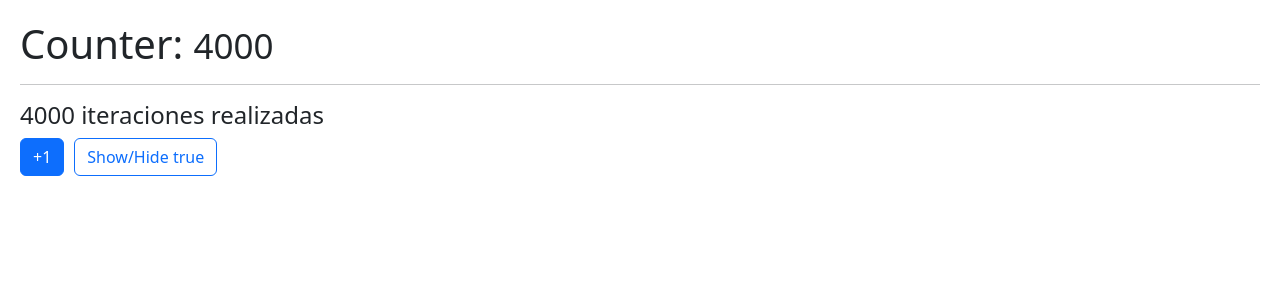
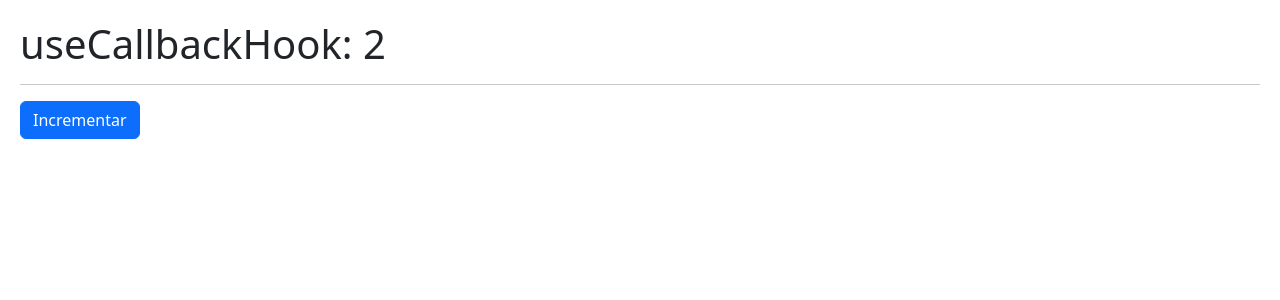
Before and after one commit to danielalbanez40/react-de-cero-a-experto-MERN, a React (Vite) app in the folder 05-hook-app/: page / in a window 1280 px wide. Shown: the top 300 px of the page. Built offline with nearby package versions, Linux system fonts and the light colour scheme.

Commit message:
Hook: useCallback

```diff
--- /dev/null
+++ b/05-hook-app/src/06-memos/CallbackHook.jsx
@@ -0,0 +1,33 @@
+import { useCallback, useEffect, useState } from "react";
+import ShowIncrement from "./ShowIncrement";
+
+const CallbackHook = () => {
+
+  const [counter, setCounter] = useState(0);
+
+  const incrementFather = useCallback(
+    () => {
+       setCounter((value) =>  value + 1 );
+    },
+    [],
+  )
+
+  useEffect(() => {
+    incrementFather();
+  }, [incrementFather])
+
+
+//   const incrementFather = () => {
+//     setCounter(counter + 1);
+//   };
+
+  return (
+    <>
+      <h1>useCallbackHook: {counter}</h1>
+      <hr />
+      <ShowIncrement increment={incrementFather} />
+    </>
+  );
+};
+
+export default CallbackHook;
--- /dev/null
+++ b/05-hook-app/src/06-memos/ShowIncrement.jsx
@@ -0,0 +1,26 @@
+import { PropTypes } from "prop-types";
+import { memo } from "react";
+
+const ShowIncrement = memo(({ increment }) => {
+
+  console.log('Me volvi a generar :(');
+
+  return (
+    <button
+      className="btn btn-primary"
+      onClick={() => {
+        increment();
+      }}
+    >
+      Incrementar
+    </button>
+  );
+});
+
+ShowIncrement.propTypes = {
+  increment: PropTypes.func,
+};
+
+ShowIncrement.displayName = 'ShowIncrementMemo';
+
+export default ShowIncrement;
--- a/05-hook-app/src/main.jsx
+++ b/05-hook-app/src/main.jsx
@@ -10,10 +10,11 @@ import './index.css'
 // import FocusScreen from './04-useRef/FocusScreen';
 // import Layout from './05-useLayoutEffect/Layout';
 // import Memorize from './06-memos/Memorize';
-import MemoHook from './06-memos/MemoHook';
+// import MemoHook from './06-memos/MemoHook';
+import CallbackHook from './06-memos/CallbackHook';
 
 ReactDOM.createRoot(document.getElementById("root")).render(
   <React.StrictMode>
-    <MemoHook />
+    <CallbackHook />
   </React.StrictMode>
 );
```
